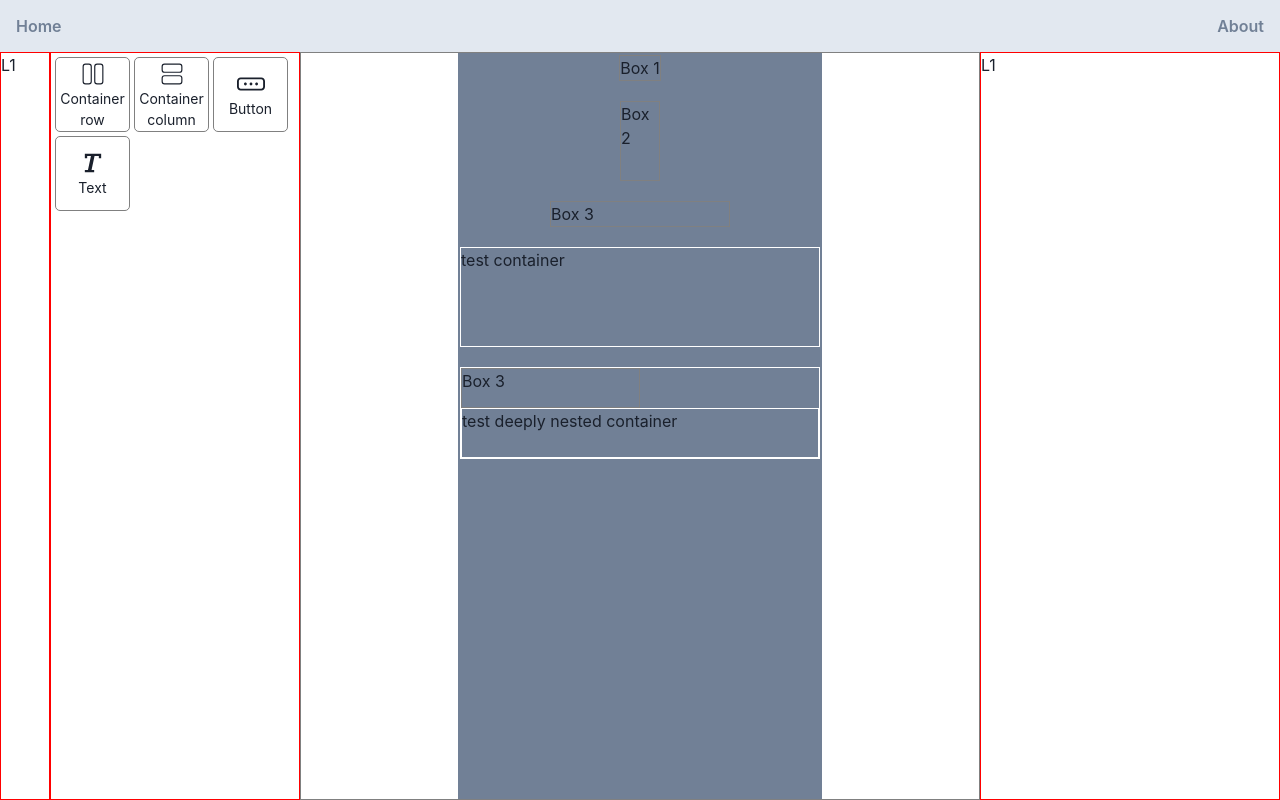
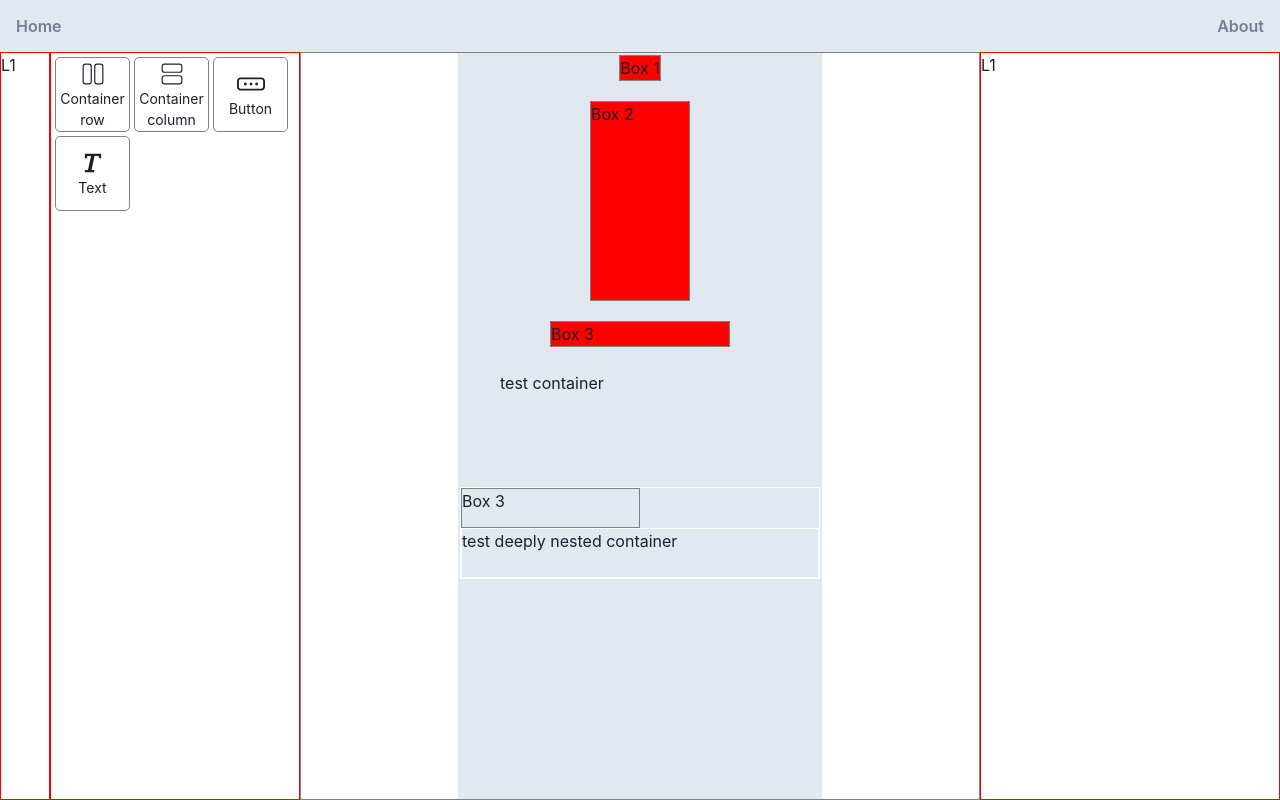
Before and after one commit to franciscocgue/craftify2, a React (Vite) app in the folder frontend/: page / in a window 1280 px wide. Built offline with nearby package versions, Linux system fonts and the light colour scheme.

Commit message:
Canvas draggable as part of component Wrapper

```diff
--- a/frontend/src/components/Canvas/index.tsx
+++ b/frontend/src/components/Canvas/index.tsx
@@ -2,6 +2,8 @@ import { Box, Flex } from "@chakra-ui/react";
 import Droppable from "../../helpers/Droppable";
 import TestDroppableArea from "../../helpers/TestDroppableArea";
 import useDesignerStore from "../../stores/designer";
+import DraggableCanvas from "../../helpers/DraggableCanvas";
+import ComponentWrapper from "../../helpers/ComponentWrapper";
 
 
 const screenSizes = {
@@ -25,11 +27,11 @@ const Canvas = () => {
                 w={screenSizes[device][0] + canvasDropBorderPx * 2}
                 h={screenSizes[device][1] + canvasDropBorderPx * 2}
                 maxH={screenSizes[device][1]}
-                bg='gray.500'
+                bg='gray.200'
                 // border={'1px solid blue'}
                 overflowY={'auto'}
             >
-                <Droppable componentId='canvas'  componentType={components['canvas'].type}>
+                <Droppable componentId='canvas' componentType={components['canvas'].type}>
                     {/* Example: */}
                     {/* Canvas
                 <Box overflow={'auto'}>
@@ -52,33 +54,49 @@ const Canvas = () => {
                     {/* Main container */}
                     <Flex direction={'column'} alignItems={'center'} gap={5} h={'100%'} w={'100%'}>
                         <Box border={'1px solid gray'}>
+                            <DraggableCanvas id={"component-id1"}>
                                 <Droppable componentId='component-id1' componentType={components['component-id1'].type}>
                                     Box 1
                                 </Droppable>
+                            </DraggableCanvas>
                         </Box>
-                        <Box border={'1px solid gray'} w={10} h={20}>
+
+                        <Box border={'1px solid gray'} w={'100px'} h={'200px'}>
+                            <DraggableCanvas id={"component-id2"}>
                                 <Droppable componentId='component-id2' componentType={components['component-id2'].type}>
                                     Box 2
                                 </Droppable>
+                            </DraggableCanvas>
                         </Box>
+                        {/* <ComponentWrapper id="">
+                            <Box>
+                                Testing
+                            </Box>
+                        </ComponentWrapper> */}
                         <Box border={'1px solid gray'} w={'50%'}>
+                            <DraggableCanvas id={"component-id3"}>
                                 <Droppable componentId='component-id3' componentType={components['component-id3'].type}>
                                     Box 3
                                 </Droppable>
+                            </DraggableCanvas>
                         </Box>
                         {/* test sub container 1 */}
-                        <Box border={'1px solid white'} w={'100%'} h={'100px'}>
-                            <Droppable componentId='subcontainer1'  componentType={components['subcontainer1'].type}>
+                        <ComponentWrapper id="" w={'80%'} h={'100px'} p={1}>
+                            {/* <Box border={'1px solid white'} w={'100%'} h={'100px'}> */}
+                                {/* <DraggableCanvas id={"subcontainer1"}>
+                                <Droppable componentId='subcontainer1' componentType={components['subcontainer1'].type}> */}
                                 test container
-                            </Droppable>
-                        </Box>
+                                {/* </Droppable>
+                            </DraggableCanvas> */}
+                            {/* </Box> */}
+                        </ComponentWrapper>
                         {/* test sub container 2 */}
                         <Box border={'1px solid white'} w={'100%'}>
                             <Droppable componentId='subcontainer2' componentType={components['subcontainer2'].type}>
                                 <Box border={'1px solid gray'} w={'50%'} h={10}>Box 3</Box>
                                 {/* test sub sub container 1 */}
                                 <Box border={'1px solid white'} w={'100%'} h={'50px'}>
-                                    <Droppable componentId='subsubcontainer1'  componentType={components['subsubcontainer1'].type}>
+                                    <Droppable componentId='subsubcontainer1' componentType={components['subsubcontainer1'].type}>
                                         test deeply nested container
                                     </Droppable>
                                 </Box>
@@ -88,9 +106,9 @@ const Canvas = () => {
 
                 </Droppable>
             </Box>
-        </Box>
+        </Box >
 
-    </Flex>
+    </Flex >
 };
 
 export default Canvas;
--- /dev/null
+++ b/frontend/src/helpers/ComponentWrapper.tsx
@@ -0,0 +1,61 @@
+import { Box, Icon, Text } from '@chakra-ui/react';
+import { useDraggable } from '@dnd-kit/core';
+import { ReactNode, useState } from 'react';
+import { MdDragIndicator } from "react-icons/md";
+
+type propsT = {
+    id: string,
+    children: ReactNode,
+    w: string | number,
+    h: string | number,
+    p?: string | number,
+    m?: string | number,
+    border?: string
+}
+
+const ComponentWrapper = ({ id, children, w, h, p, m, border }: propsT) => {
+    const { attributes, listeners, setNodeRef } = useDraggable({ // transform
+        id: 'TEST',
+    });
+
+    const [isHovered, setIsHovered] = useState(false);
+
+
+    return (
+        <Box
+            ref={setNodeRef}
+            _hover={{ outline: '1px solid blue' }}
+            onMouseEnter={() => setIsHovered(true)}
+            onMouseLeave={() => setIsHovered(false)}
+            style={{ position: 'relative' }}
+            w={w}
+            h={h}
+            p={p || undefined}
+            m={m || undefined}
+            border={border || undefined}
+        // {...listeners}
+        // {...attributes}
+        >
+            {children}
+            {isHovered && <>
+                <Icon
+                    {...listeners}
+                    {...attributes}
+                    style={{ position: 'absolute', top: '-20px', left: '0', height: '20px', width: '20px', borderRadius: '3px 0 0 3px' }}
+                    bg={'gray.400'}
+                    as={MdDragIndicator}
+                />
+                <Text
+                    userSelect={'none'}
+                    style={{ position: 'absolute', top: '-20px', left: '20px', height: '20px', padding: '0 10px', borderRadius: '0 3px 3px 0' }}
+                    bg={'gray.400'}
+                    fontSize={'xs'}
+                >Container</Text>
+            </>
+            }
+
+        </Box>
+    );
+};
+
+export default ComponentWrapper;
--- /dev/null
+++ b/frontend/src/helpers/DraggableCanvas.tsx
@@ -0,0 +1,42 @@
+import { background, position } from '@chakra-ui/react';
+import { useDraggable } from '@dnd-kit/core';
+import { ReactNode } from 'react';
+
+type propsT = {
+    id: string,
+    children: ReactNode,
+}
+
+function DraggableCanvas({ id, children }: propsT) {
+    const { attributes, listeners, setNodeRef } = useDraggable({ // transform
+        id: id,
+    });
+    // const style = transform ? {
+    //     transform: `translate3d(${transform.x}px, ${transform.y}px, 0)`,
+    //     // position:'absolute',
+    //     width: '100%',
+    //     height: '100%',
+    //     backgroundColor: 'red'
+    // } : undefined;
+
+    const style =  {
+        // position:'absolute',
+        width: '100%',
+        height: '100%',
+        backgroundColor: 'red'
+    };
+
+
+    return (
+        <div
+            ref={setNodeRef}
+            style={style}
+            {...listeners}
+            {...attributes}
+        >
+            {children}
+        </div>
+    );
+}
+
+export default DraggableCanvas;
--- a/frontend/src/helpers/Droppable.tsx
+++ b/frontend/src/helpers/Droppable.tsx
@@ -1,5 +1,6 @@
 import { useDroppable } from '@dnd-kit/core';
 import { CSSProperties, ReactNode } from 'react';
+import useDesignerStore from '../stores/designer';
 
 /*
 Needs a parent with size; Droppable will fit all space (100%)
@@ -120,6 +121,8 @@ const stylesOnlyOutline = (isOver: true | false) => ({
 
 function Droppable({ componentId, componentType, style, children }: propsT) {
 
+  const {draggingId} = useDesignerStore();
+
   const { isOver, setNodeRef } = useDroppable({
     id: `${componentId}_body`,
     data: {
@@ -179,14 +182,14 @@ function Droppable({ componentId, componentType, style, children }: propsT) {
       {/* droppable areas */}
       {/* top border */}
       {/* @TODO: if parent is row / column, use top / left; same for bottom and right below */}
-      {componentType === 'container-column' && <div ref={setNodeRefT} style={stylesTop(isOverT)}></div>}
+      {draggingId && draggingId !== componentId && componentId !== 'canvas' && componentType === 'container-column' && <div ref={setNodeRefT} style={stylesTop(isOverT)}></div>}
       {/* bottom border */}
-      {componentType === 'container-column' && <div ref={setNodeRefB} style={stylesBottom(isOverB)}></div>}
+      {draggingId && draggingId !== componentId && componentId !== 'canvas' && componentType === 'container-column' && <div ref={setNodeRefB} style={stylesBottom(isOverB)}></div>}
       {/* body drop */}
-      {componentType === 'container-column' && <div ref={setNodeRef} style={stylesBody(isOver)}></div>}
+      {draggingId && draggingId !== componentId && componentType === 'container-column' && <div ref={setNodeRef} style={stylesBody(isOver)}></div>}
       {/* no container component */}
-      {componentType !== 'container-column' && <div ref={setNodeRefT} style={stylesTopNoContainer(isOverT)}></div>}
-      {componentType !== 'container-column' && <div ref={setNodeRefB} style={stylesBottomNoContainer(isOverB)}></div>}
+      {draggingId && draggingId !== componentId && componentId !== 'canvas' && componentType !== 'container-column' && <div ref={setNodeRefT} style={stylesTopNoContainer(isOverT)}></div>}
+      {draggingId && draggingId !== componentId && componentId !== 'canvas' && componentType !== 'container-column' && <div ref={setNodeRefB} style={stylesBottomNoContainer(isOverB)}></div>}
     </div>
   );
 }
--- a/frontend/src/pages/Designer.tsx
+++ b/frontend/src/pages/Designer.tsx
@@ -1,4 +1,4 @@
-import { Flex } from "@chakra-ui/react";
+import { Box, Flex, Text } from "@chakra-ui/react";
 import Canvas from "../components/Canvas";
 import Navbar from "../components/Navbar";
 import SidebarMenu from "../components/SidebarMenu";
@@ -52,14 +52,14 @@ const Designer = () => {
           modifiers={[restrictToWindowEdges]}
           onDragOver={handleDragOver}
           collisionDetection={pointerWithin}
-          // collisionDetection={rectIntersection}
+        // collisionDetection={rectIntersection}
         >
           <SidebarComponents />
           <Canvas />
           <DragOverlay dropAnimation={null}>
-            {draggingId ?
-              <Component style={{opacity:'0.4'}} name={compTypes[draggingId].name} icon={compTypes[draggingId].icon} />
-              : null}
+            {draggingId === 'TEST' && <Box p={0.5} bg={'rgba(255, 255, 255, 0.5)'} w={'max-content'} borderRadius={'7px'} border={'1px solid blue'}><Text fontSize='xs'>moving container</Text></Box>}
+            {draggingId && draggingId !== 'TEST' && <Component style={{ opacity: '0.4' }} name={compTypes[draggingId].name} icon={compTypes[draggingId].icon} />}
+            {!draggingId && null}
           </DragOverlay>
         </DndContext>
         <SidebarProperties />
```
Also changed, not shown: frontend/src/helpers/DroppableComponent.tsx (deleted, +0 -41 lines), frontend/src/helpers/DroppableFlexColumn.tsx (deleted, +0 -59 lines), frontend/src/helpers/TestDroppableArea.tsx (deleted, +0 -59 lines). Lines whose indentation alone changed are shown as unchanged.
